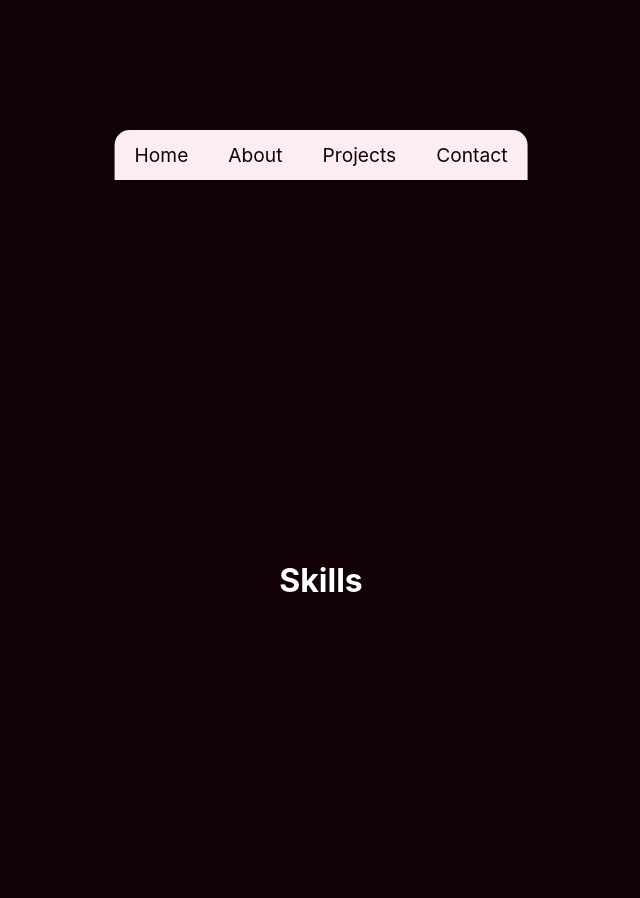
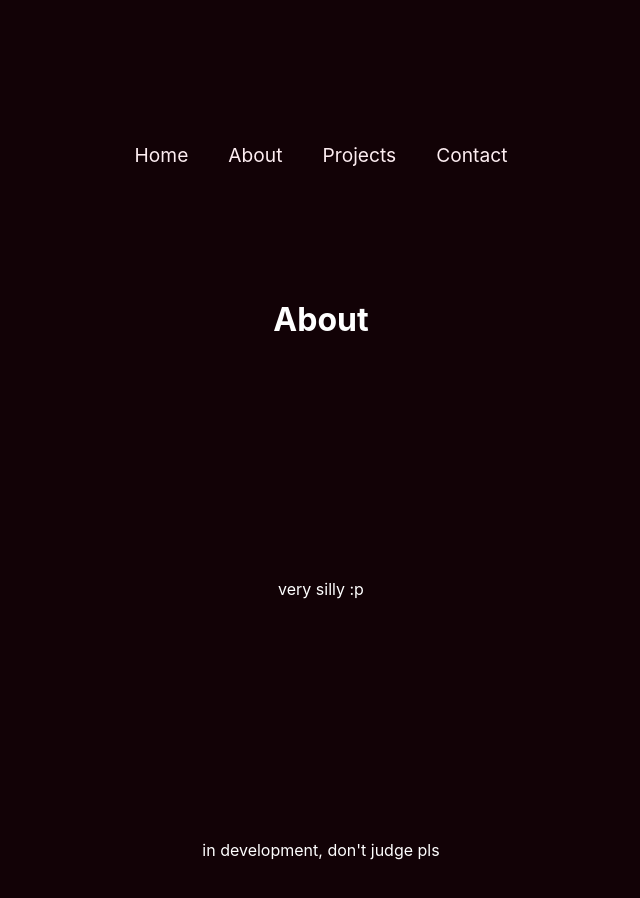
Before and after one commit to ikoronka/portfolio, a React (Create React App) app: page / in a window 1280 px wide. Shown: the part 620-1518 px from the top of the page, without its empty margins (319-959 px from the left). Built offline with nearby package versions, Linux system fonts and the light colour scheme; a web font is replaced by a local one.

Commit message:
small fixes, putting it up

```diff
--- a/src/App.js
+++ b/src/App.js
@@ -1,6 +1,6 @@
 import './App.css';
 import Home from './pages/Home';
-import Skills from './pages/Skills';
+import About from './pages/About';
 import Footer from './components/Footer';
 import Navigation from './components/Navigation';
 
@@ -8,7 +8,7 @@ function App() {
   return (
     <div className="App">
       <Home/>
-      <Skills/>
+      <About/>
       <Navigation/>
     </div>
   );
--- a/src/Navigation.css
+++ b/src/Navigation.css
@@ -24,7 +24,8 @@
     align-items: center;
     cursor: pointer;
     z-index: 25; /* Vysoká priorita pro hamburger */
-    transition: background-color 0.3s ease, transform 0.3s ease;
+    transition: transform 0.3s ease;
+    background-color: transparent;
 }
 
 .hamburger.open {
@@ -85,7 +86,6 @@
     bottom: 0px;
     left: 50%;
     transform: translateX(-50%);
-    background-color: #FDEDF1;
     border-radius: 15px 15px 0 0;
     height: 50px;
 }
@@ -96,7 +96,7 @@
 
 .nav-desktop li a {
     text-decoration: none;
-    color: #120206;
+    color: #FDEDF1;
     font-size: 1.2rem;
     padding: 10px 20px;
     transition: all 0.4s ease;
--- a/src/index.css
+++ b/src/index.css
@@ -30,6 +30,18 @@ html, body {
   place-items: center;
 }
 
+#top {
+  width: 100%;
+  background-color: #120206;
+  position: fixed;
+  top: 0;
+  left: 0;
+  z-index: 999; /* Ensure it stays above other content */
+  display: flex;
+  align-items: center;
+  padding: 10px; /* Adjust padding as needed */
+  height: 80px; /* Set a fixed height to ensure it contains the full height of the logo */
+}
 
 #logo {
   position: fixed; /* Keeps the image fixed in the viewport */
--- /dev/null
+++ b/src/pages/About.jsx
@@ -0,0 +1,14 @@
+import React from 'react';
+import '../index.css';
+import logo from '../images/ikoronka.svg';
+
+export default function About() {
+
+    return (
+      <div className='fullPage' id="about" style={{color: "white"}}>
+        <h1>About</h1>
+        <p>very silly :p</p>
+        <p>in development, don't judge pls</p>
+      </div>
+    );
+}
--- a/src/pages/Home.jsx
+++ b/src/pages/Home.jsx
@@ -7,7 +7,9 @@ export default function Home() {
 
     return (
       <div className='fullPage'>
-        <img src={logo} id="logo" alt="logo ikoronka" />
+        <div id="top">
+          <img src={logo} id="logo" alt="logo ikoronka" />
+        </div>
 
         <div id="centeredText">
           <div>
--- a/src/pages/Skills.jsx
+++ /dev/null
@@ -1,12 +0,0 @@
-import React from 'react';
-import '../index.css';
-import logo from '../images/ikoronka.svg';
-
-export default function Home() {
-
-    return (
-      <div className='fullPage' id="skills">
-        <h1 style={{color: "white"}}>Skills</h1>
-      </div>
-    );
-}
```
